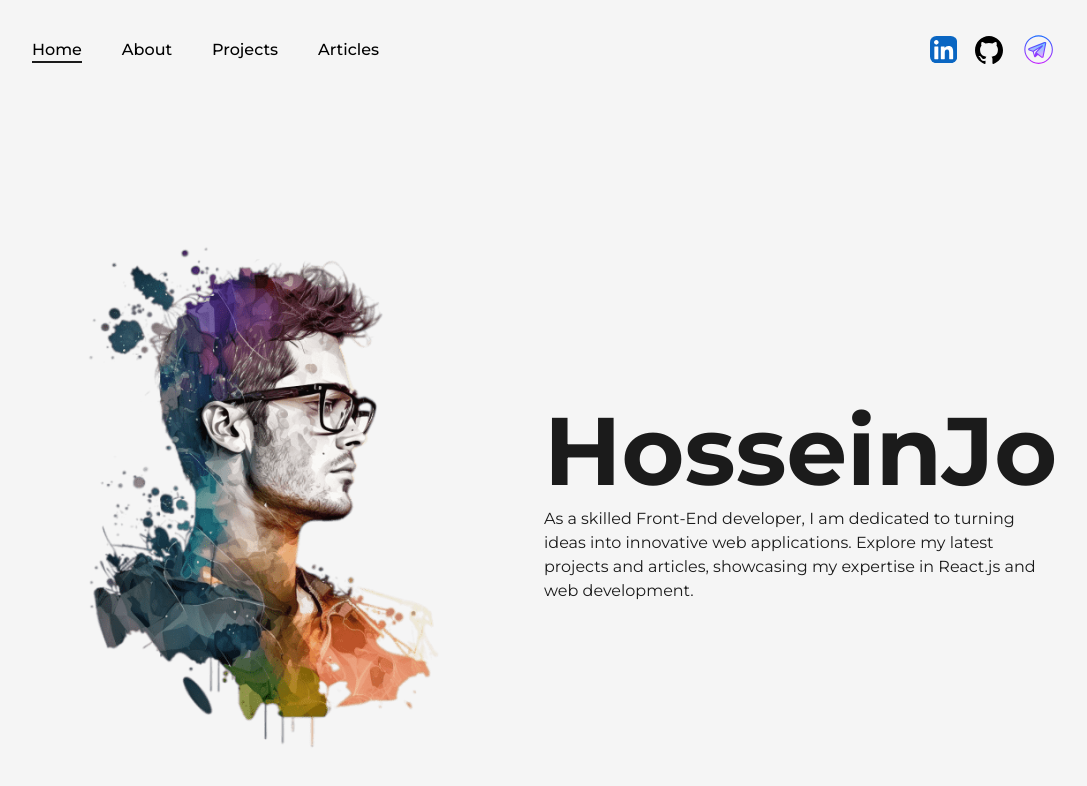
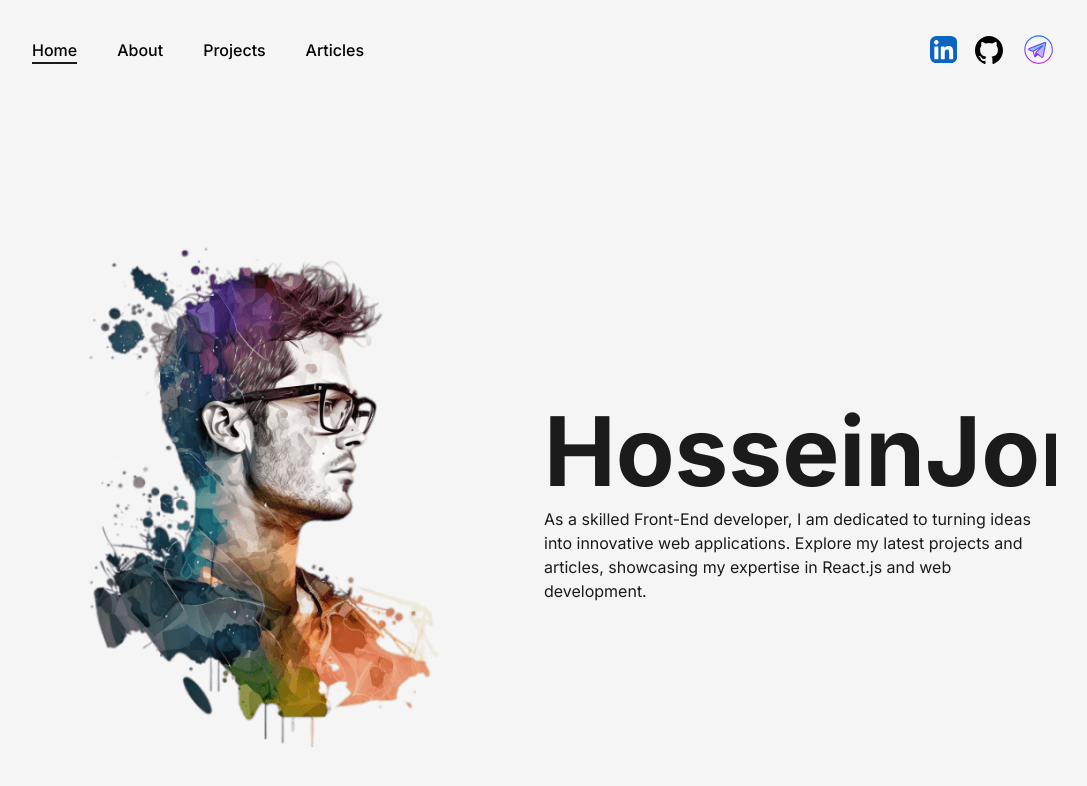
Before and after one commit to hossein-jorfi/portfolio-website, a Next.js app: page / in a window 1280 px wide. Shown: the top 786 px of the page, without its empty margins (96-1183 px from the left). Built offline with nearby package versions, Linux system fonts and the light colour scheme.

Commit message:
changed font to inter

```diff
--- a/src/app/layout.tsx
+++ b/src/app/layout.tsx
@@ -1,7 +1,9 @@
 import NavBar from "@/components/NavBar";
 import "./globals.css";
-import { Montserrat } from "next/font/google";
-const montserrat = Montserrat({ subsets: ["latin"] });
+// import { Montserrat } from "next/font/google";
+import { Inter } from "next/font/google";
+const inter = Inter({ subsets: ["latin"] });
+// const montserrat = Montserrat({ subsets: ["latin"] });
 
 export const metadata = {
   title: "Hossein Jorfi",
@@ -15,7 +17,9 @@ export default function RootLayout({
 }) {
   return (
     <html>
-      <body className={`${montserrat.className} bg-light w-full min-h-screen 2xl:container`}>
+      <body
+        className={`${inter.className} bg-light w-full min-h-screen 2xl:container`}
+      >
         <NavBar />
         {children}
       </body>
```
